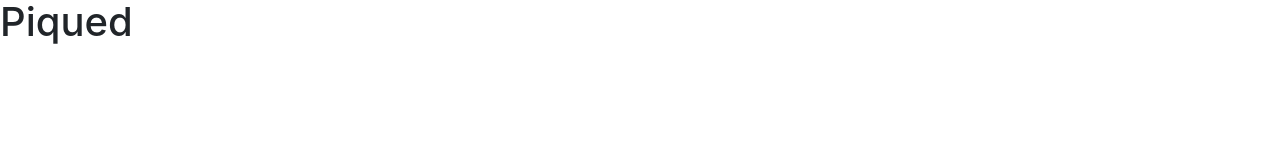
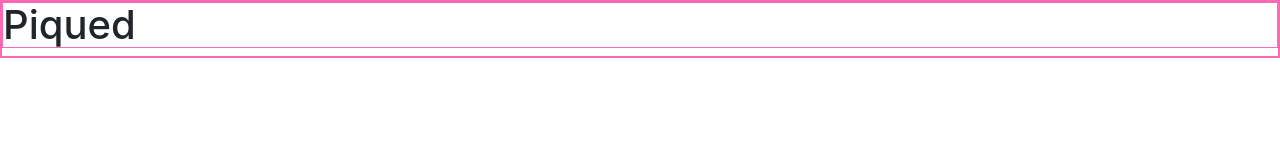
Before and after one commit to JenSchumann/piqued_frontend, a plain HTML site: page public/index.html in a window 1280 px wide. Drawn offline with nearby package versions, Linux system fonts and the light colour scheme.

Commit message:
added css pink border

```diff
--- a/public/style.css
+++ b/public/style.css
@@ -1,4 +1,4 @@
 * {
-  /*border: 1px solid hotpink;*/
+  border: 1px solid hotpink;
   /*background-color: #39487f;*/
 }
```
